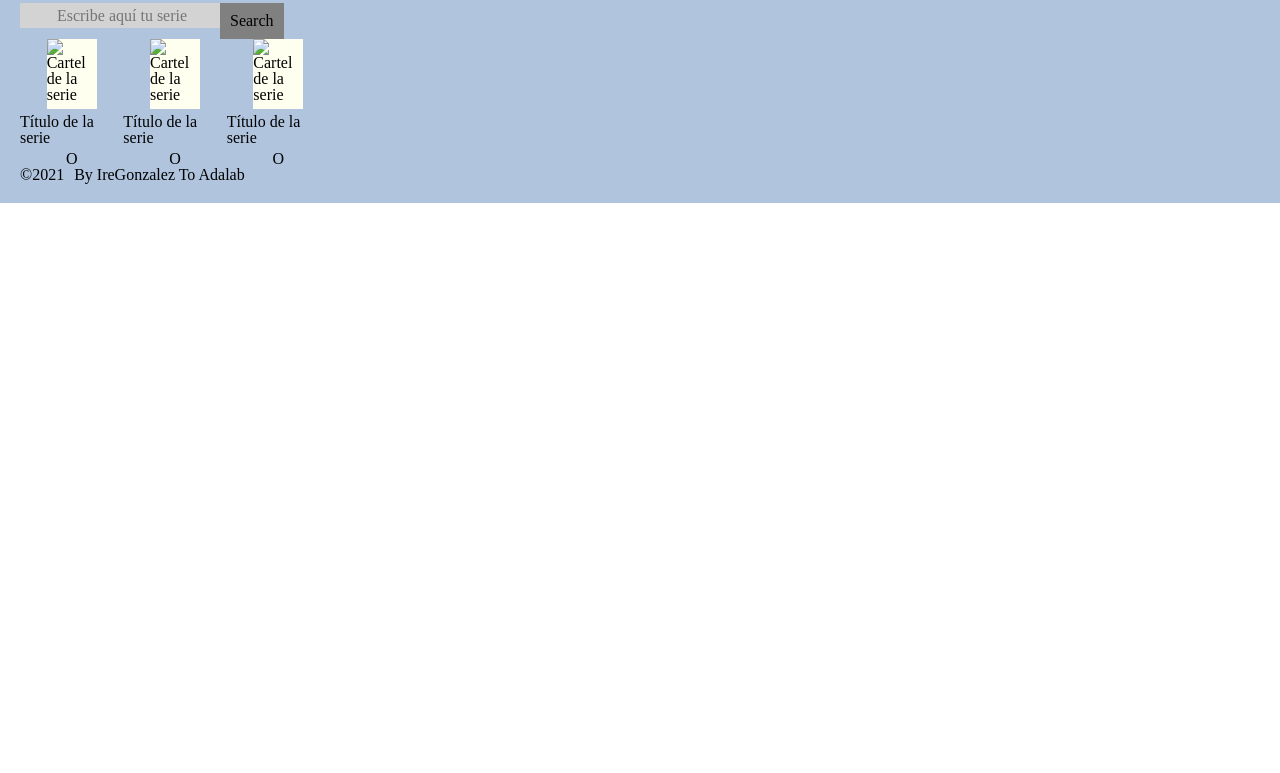
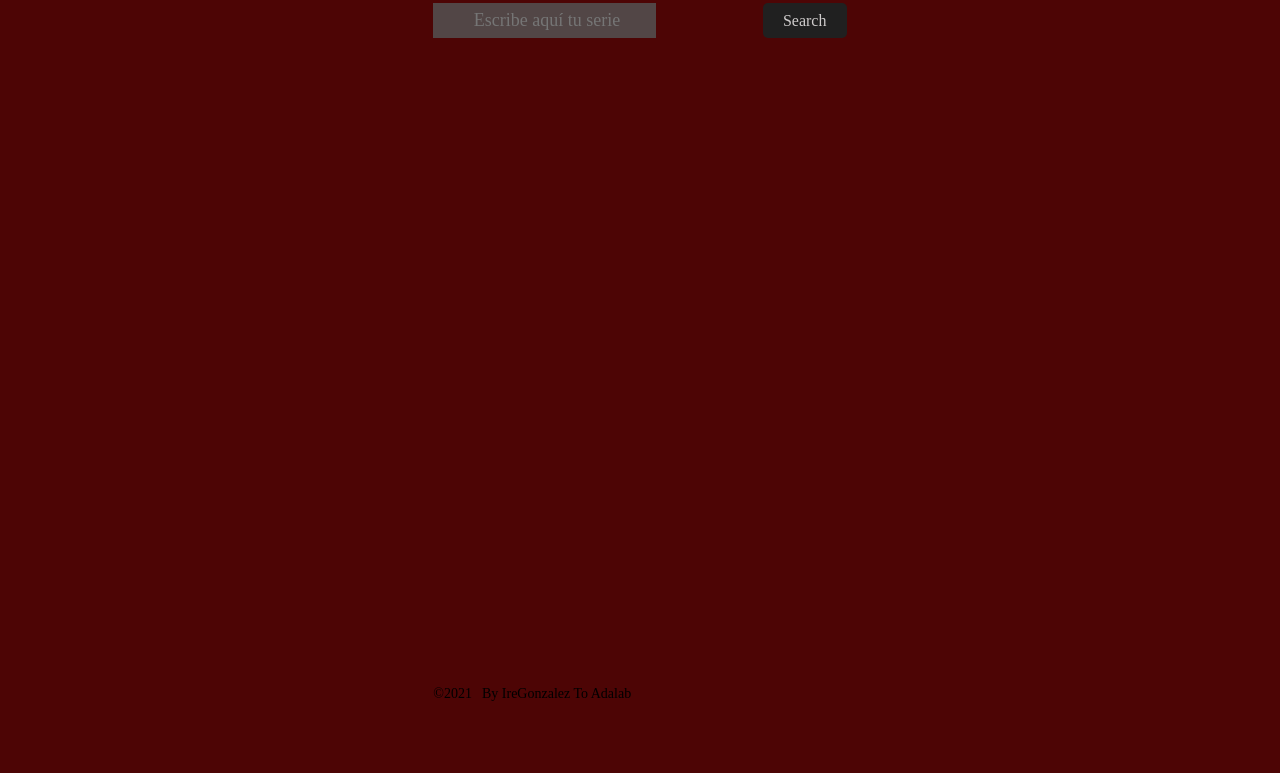
Before and after one commit to Adalab/modulo-2-evaluacion-final-IreGonzalez, a website: page docs/index.html in a window 1280 px wide. Shown: the part 67-840 px from the top of the page. Before the commit the page ends 800 px from the top, so only its background shows below. Drawn offline with Linux system fonts and the light colour scheme.

Commit message:
actualiced docs files

```diff
--- a/docs/index.html
+++ b/docs/index.html
@@ -9,42 +9,28 @@
 
   <body>
     <div class="page">
-      <header>
+      <header class="header">
           <h1 class="header__title">
               Buscador de series
           </h1>
       </header>
 
-      <main>
+      <main class="main">
           <form class="form js_form">
               <input class="form__input js_input" type="text" placeholder=" Escribe aquí tu serie">
               <input class="form__button js_button" type="submit" value="Search">
           </form>
           <article class="series">
               <ul class="favourites js_favourites">
-                  <li class="favourites__elements js_favElements">
-                      <img class="favourites__elements--image js_favImage" src="" alt="Cartel de la serie">
-                      <p class="favourites__elements--series js_favSeries">Título de la serie</p>
-                      <i class="favourites__elements--button">O</i>
-                  </li>
-                  <li class="favourites__elements js_favElements">
-                      <img class="favourites__elements--image js_favImage" src="" alt="Cartel de la serie">
-                      <p class="favourites__elements--series js_favSeries">Título de la serie</p>
-                      <i class="favourites__elements--button">O</i>
-                  </li>
-                  <li class="favourites__elements js_favElements">
-                      <img class="favourites__elements--image js_favImage" src="" alt="Cartel de la serie">
-                      <p class="favourites__elements--series js_favSeries">Título de la serie</p>
-                      <i class="favourites__elements--button">O</i>
-                  </li>
+                  <!-- <h3 class="favourites__title">Tus series favoritas</h3> -->
               </ul>
               <ul class="list js_list">
               </ul>
           </article>
       </main>
 
-      <footer>
-          <div class="footer">
+      <footer class="footer">
+          <div class="footer__copy">
               <h6>&copy;2021</h6>
               <h6>By IreGonzalez To Adalab</h6>
             </div>
```
Also changed, not shown: docs/assets/css/main.css (+1 -1 lines), docs/assets/js/main.js (+1 -1 lines).
